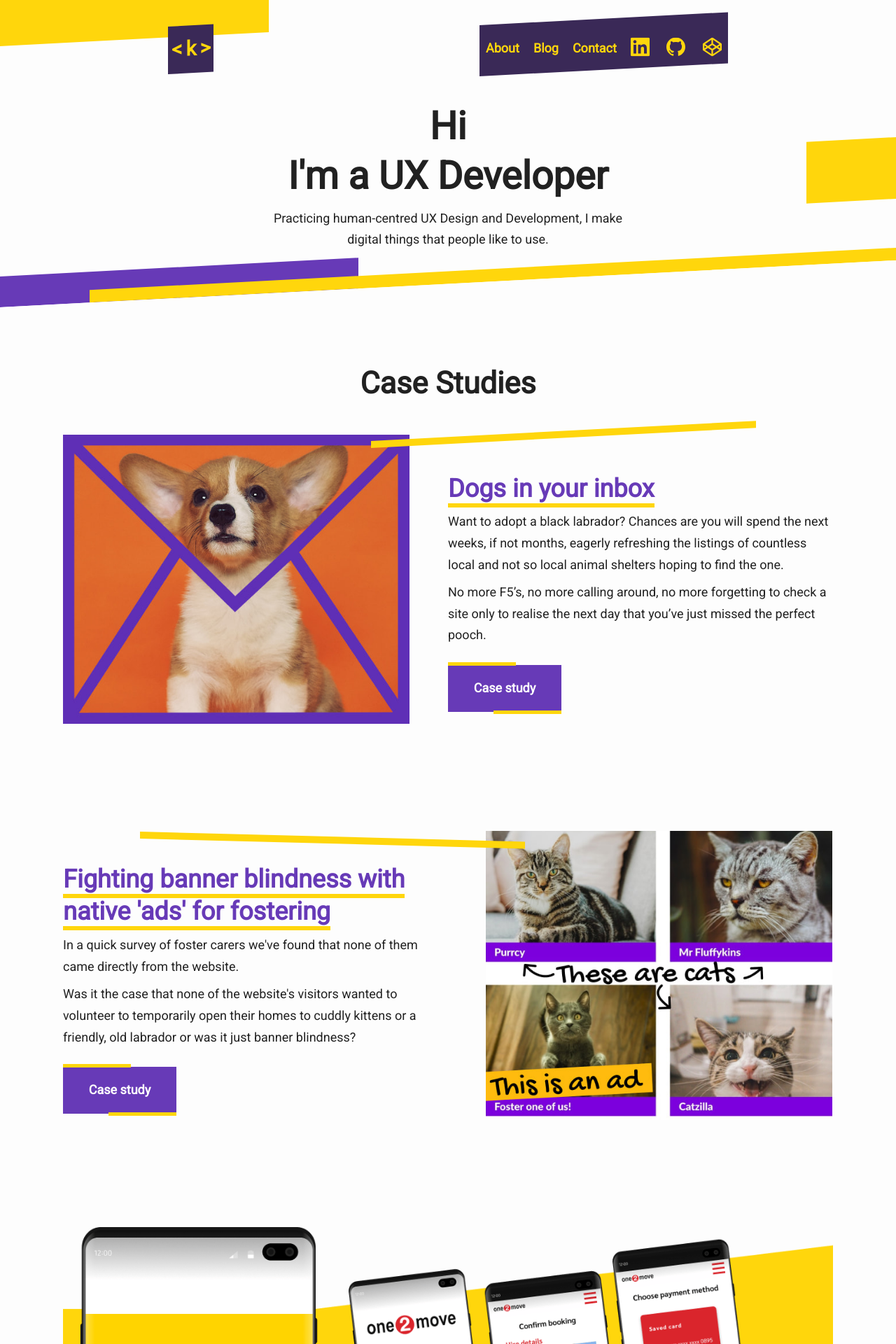
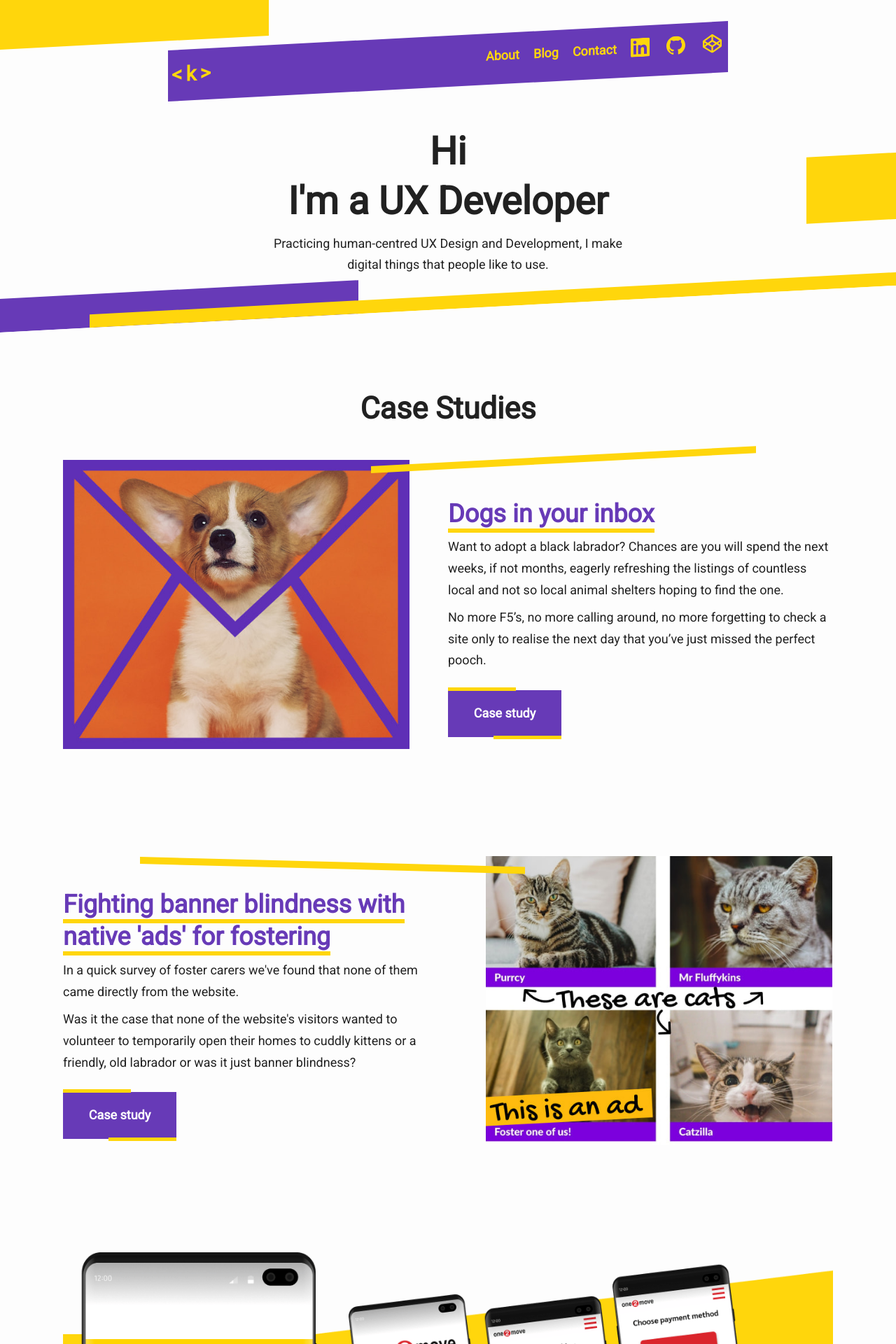
Before and after one commit to krisztin/cuddly-wixen, a Jekyll site: the page built from index.html, in a window 1280 px wide. Shown: the top 1920 px of the page at 70% size. Built offline with Jekyll 4.4.1, drawn with Linux system fonts in a browser that asks for light colours.

Commit message:
unified background colour for whole nav

```diff
--- a/_sass/partials/_layout.scss
+++ b/_sass/partials/_layout.scss
@@ -180,21 +180,6 @@
   }
 }
 
-a.site-logo {
-  @include relative-font-size(1.625);
-  @include skew;
-  font-weight: bold;
-  letter-spacing: -1px;
-  background: $colour-primary--dark;
-  padding: 0.5rem 0.3rem;
-
-  &:hover {
-    background: $colour-secondary;
-    color: $colour-primary;
-    text-decoration: none;
-  }
-}
-
 .index-title,
 .page-title {
   max-width: 500px;
@@ -210,12 +195,15 @@ a.site-logo {
 
 .site-nav {
   @include flex;
+  @include skew;
   -webkit-box-pack: justify;
   -ms-flex-pack: justify;
   justify-content: space-between;
   -webkit-box-align: center;
   -ms-flex-align: center;
   align-items: center;
+  background-color: $colour-primary;
+  margin-top: 2rem;
 
   .page-link,
   .social-link {
@@ -227,6 +215,19 @@ a.site-logo {
     &:hover,
     &.active {
       border-bottom: 5px solid $colour-secondary;
+    }
+  }
+
+  a.site-logo {
+    @include relative-font-size(1.625);
+    font-weight: bold;
+    letter-spacing: -1px;
+    padding: 0.5rem 0.3rem;
+
+    &:hover {
+      background: $colour-secondary;
+      color: $colour-primary;
+      text-decoration: none;
     }
   }
 
@@ -243,7 +244,6 @@ a.site-logo {
   }
   .skewbg {
     @include skew;
-    background-color: $colour-primary--dark;
     padding: 1rem 0.5rem;
   }
 }
```
